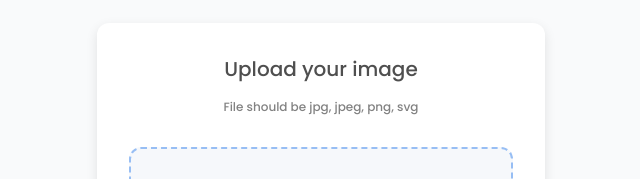
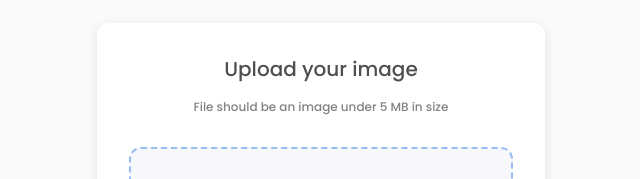
Before and after one commit to ifilipe-lype/image-uploader, a Next.js app: page / in a window 1280 px wide. Shown: the part 116-295 px from the top of the page, without its empty margins (319-959 px from the left). Built offline with nearby package versions, Linux system fonts and the light colour scheme.

Commit message:
better message

```diff
--- a/components/Uploader/index.js
+++ b/components/Uploader/index.js
@@ -27,9 +27,9 @@ export default function Uploader({ setImageFile, setUploadErr }) {
       <header className="flex flex-col items-center justify-center mb-8">
         <h1 className="text-xl font-medium text-gray-2 mb-4">
           Upload your image
-            </h1>
+        </h1>
         <span className="text-xs text-gray-3 font-medium">
-          File should be jpg, jpeg, png, svg
+          File should be an image under 5 MB in size
             </span>
       </header>
 
```
